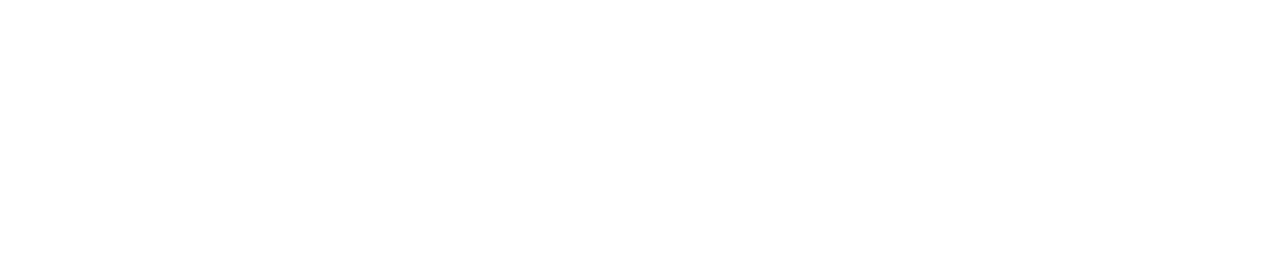
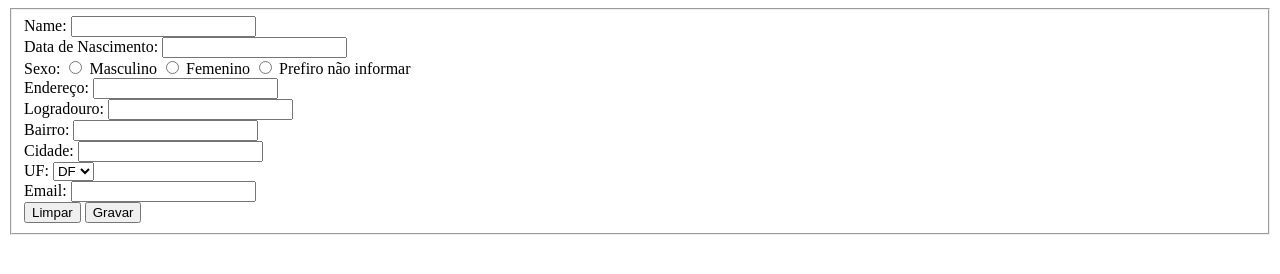
Before and after one commit to araquelsamara/formulario, a plain HTML site: page formulario.html in a window 1280 px wide. Drawn offline with Linux system fonts and the light colour scheme.

Commit message:
Update formulario.html

```diff
--- a/formulario.html
+++ b/formulario.html
@@ -1,12 +1,55 @@
 <!DOCTYPE html>
 <html lang="en">
+
 <head>
     <meta charset="UTF-8">
-    <meta http-equiv="X-UA-Compatible" content="IE=edge">
     <meta name="viewport" content="width=device-width, initial-scale=1.0">
     <title>Formulário</title>
 </head>
+
 <body>
+    <form>
+        <fieldset>
+            <label for="name">Name:</label>
+            <input type="text" id="name" name="name" v><br>
 
+            <label for="data">Data de Nascimento:</label>
+            <input type="text" id="data" name="data"><br>
+
+            <label for="sexo"> Sexo: </label>
+            <input type="radio" id="masc" name="sexo" value="masc">
+            <label for="masc">Masculino</label>
+            <input type="radio" id="fem" name="sexo" value="fem">
+            <label for="fem">Femenino</label>
+            <input type="radio" id="nao" name="sexo" value="nao">
+            <label for="nao">Prefiro não informar</label><br>
+
+            <label for="endereco">Endereço:</label>
+            <input type="text" id="endereco" name="endereco"><br>
+
+            <label for="logradouro">Logradouro:</label>
+            <input type="text" id="logradouro" name="logradouro"><br>
+
+            <label for="bairro">Bairro:</label>
+            <input type="text" id="bairro" name="bairro"><br>
+
+            <label for="cidade">Cidade:</label>
+            <input type="text" id="cidade" name="cidade"><br>
+
+            <label for="uf">UF:</label>
+            <select name="uf" id="uf">
+                <option value="DF">DF</option>
+                <option value="DF">BA</option>
+                <option value="DF">RJ</option>
+                <option value="DF">PA</option>
+                <option value="DF">CE</option>
+            </select><br>
+
+            <label for="email">Email:</label>
+            <input type="text" id="email" name="email"><br>
+
+            <input type="reset" value="Limpar">
+            <input type="submit" value="Gravar">
+        </fieldset>
+    </form>
 </body>
-</html>
```
